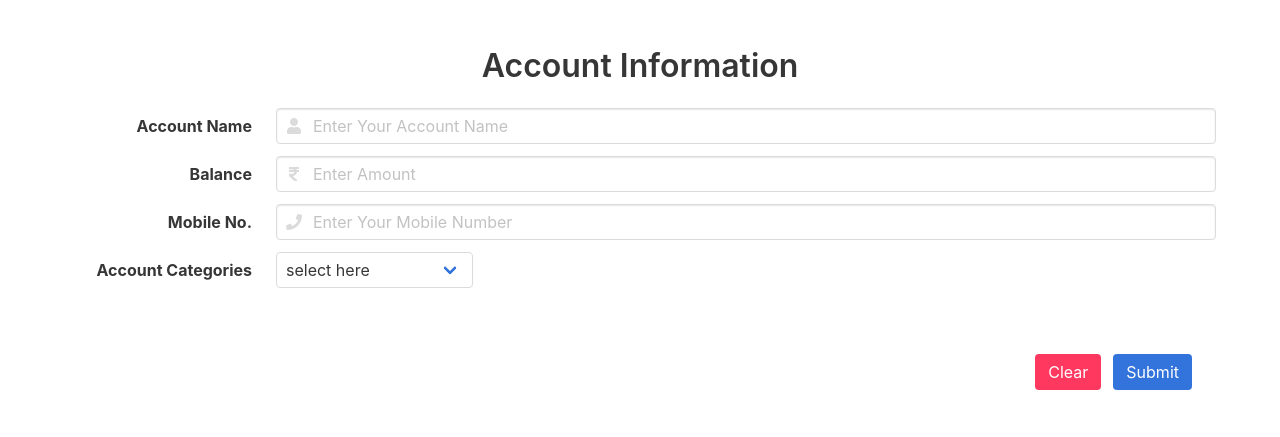
After one commit to deepthidhaaram/accapp, a PHP site: page /listofaccounts/PHP/index.php in a window 1280 px wide. The commit adds this page. Shown: the top 437 px of the page. Run offline with PHP 8.4, Linux system fonts and the light colour scheme; some libraries are stand-ins or nearby versions.

Commit message:
listofaccounts

```diff
--- a/dashboard/users.php
+++ b/dashboard/users.php
@@ -15,8 +15,8 @@ else{
         echo '<table class="table">';
         echo '<thead>
             <tr>
-            <th>ID</th>
-            <th>NAME OF THE USER</th>
+            <th>Account ID</th>
+            <th></th>
             <th>USER NAME</th>
             <th>EMAIL ID</th>
             <th>PHONE </th>
--- /dev/null
+++ b/listofaccounts/PHP/config.php
@@ -0,0 +1,6 @@
+<?php
+$servername="localhost";
+$dbuser="accapp";
+$dbpwd="giridher";
+$dbname="accapp";
+?>
--- /dev/null
+++ b/listofaccounts/PHP/index.php
@@ -0,0 +1,107 @@
+<!DOCTYPE html>
+<html>
+  <head>
+    <meta charset="utf-8">
+    <meta name="viewport" content="width=device-width, initial-scale=1">
+    <title>List of accounts</title>
+    <link rel="stylesheet" href="https://cdnjs.cloudflare.com/ajax/libs/bulma/0.7.4/css/bulma.min.css">
+    <script defer src="https://use.fontawesome.com/releases/v5.3.1/js/all.js"></script>
+  </head>
+  <body>
+  <section class="section">
+    <div class="container">
+      <h1 class="title has-text-centered">
+       Account Information
+      </h1>
+      <form action="connect.php" method="post">
+
+      <div class="field is-horizontal">
+  <div class="field-label is-normal">
+    <label class="label">Account Name</label>
+  </div>
+  <div class="field-body">
+    <div class="field">
+      <p class="control">
+      <p class="control has-icons-left has-icons-right">
+        <input class="input" type="text" placeholder="Enter Your Account Name" name="accname">
+        <span class="icon is-small is-left">
+        <i class="fas fa-user"></i>
+    </span>
+      </p>
+    </div>
+  </div>
+</div>
+<!-- 2nd input  -->
+<div class="field is-horizontal">
+  <div class="field-label is-normal">
+    <label class="label">Balance</label>
+  </div>
+  <div class="field-body">
+    <div class="field">
+      <p class="control">
+      <p class="control has-icons-left has-icons-right">
+        <input class="input" type="text" placeholder="Enter Amount" name="balance">
+        <span class="icon is-small is-left">
+        <i class="fas fa-rupee-sign"></i>    </span>
+      </p>
+    </div>
+  </div>
+</div>
+<!-- 3rd inputtext -->
+<div class="field is-horizontal">
+  <div class="field-label is-normal">
+  <label class="label">Mobile No.</label>
+  </div>
+  <div class="field-body">
+    <div class="field">
+      <p class="control">
+      <p class="control has-icons-left has-icons-right">
+        <input class="input" type="text" placeholder="Enter Your Mobile Number" name="mobile">
+        <span class="icon is-small is-left">
+        <i class="fas fa-phone"></i>    </span>
+      </p>
+    </div>
+  </div>
+</div>
+
+      <div class="field is-horizontal">
+  <div class="field-label is-normal">
+  <label class="label">Account Categories</label>
+  </div>
+  <div class="field-body">
+    <div class="field">
+      <p class="control">
+      <div class="select  is-pulled-left has-text-left">
+      <select name="accategories" id="select">
+        <option >select here</option>
+        <option value="AssestsAccount">Assests Account</option>
+        <option value="ExpensesAccount">Expenses Account</option>
+        <option value="Revenue">Revenue or Income</option>
+        <option value="LiabilitiesAccount">Liabilities Account</option>
+        <option value="EquityAccount">Equity Account</option>
+     </select>
+     </div>
+     </p>
+    </div>
+  </div>
+ </div>
+ <br>
+ <br>
+ <div class="field is-horizontal">
+ <div class="field-label is-normal">
+<div class="field is-grouped is-pulled-right">
+<div class="control">
+ <input type="reset" value="Clear" class="button is-danger">
+  </div>
+  <div class="control">
+  <input type="submit" value="Submit" class="button is-link">  </div>
+</div>
+</div>
+</div>
+  </div>
+  </section>
+
+  </form>
+    </div>
+  </body>
+</html>
```
Also changed, not shown: listofaccounts/PHP/connect.php (added, +33 -0 lines), listofaccounts/PHP/msqlcon.php (added, +61 -0 lines), listofaccounts/includes/config.php (added, +11 -0 lines).
